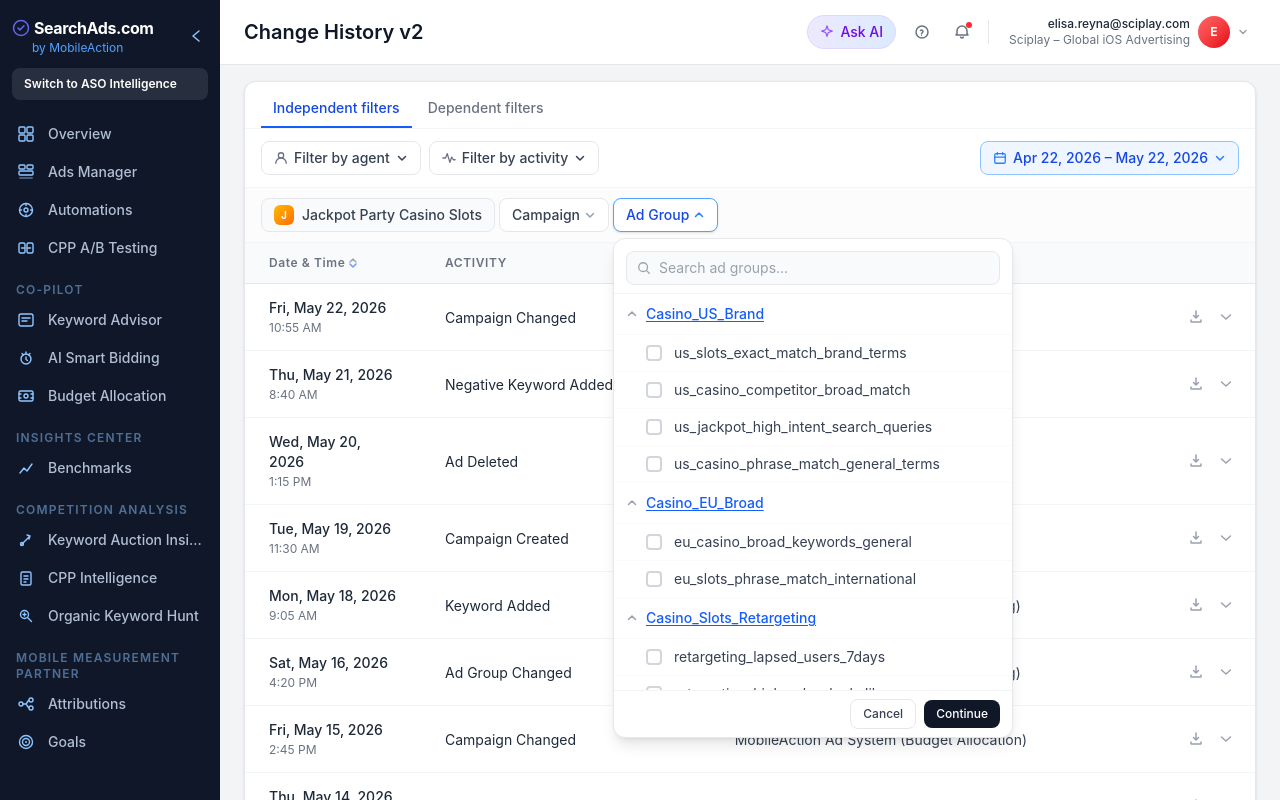
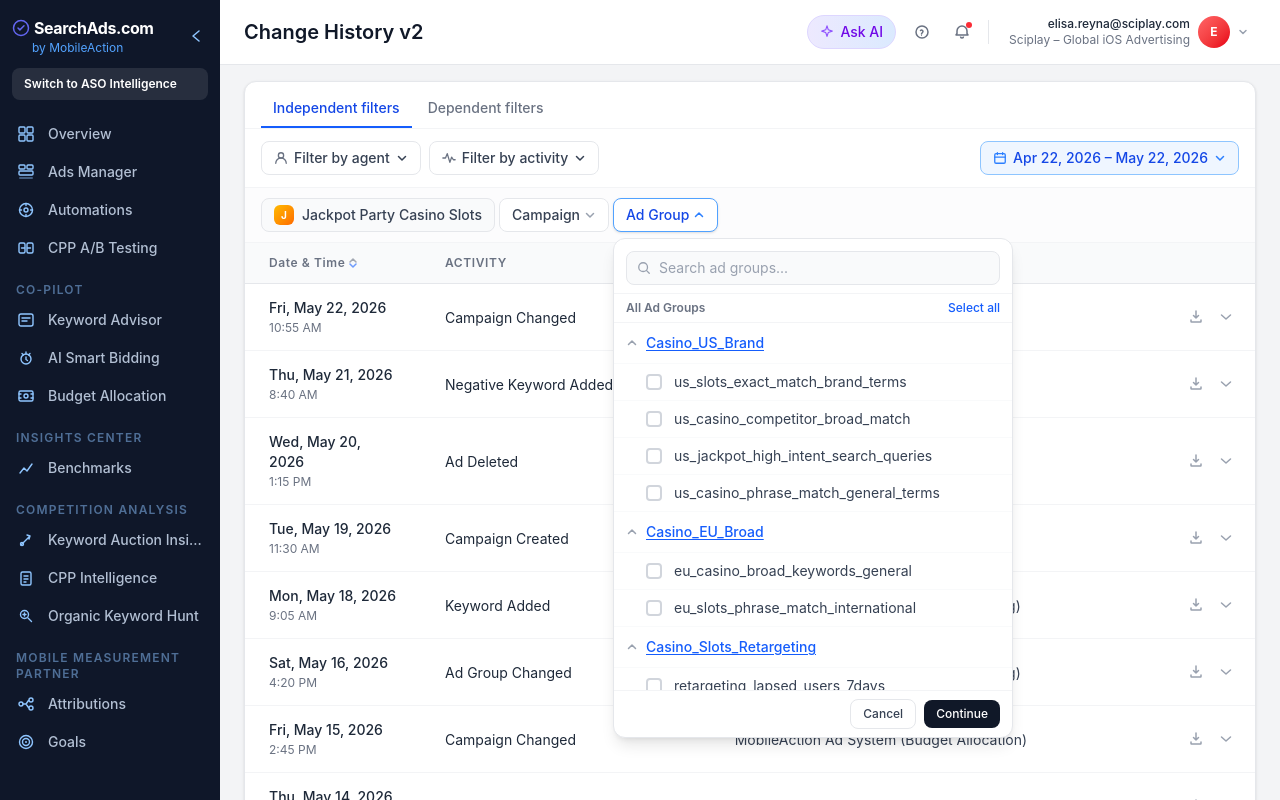
Before and after one commit to nazmibozdere-ma/changeHistory, a React (Vite) app: page / in a window 1280 px wide. Both pictures are taken after a click on the button "Ad Group". Shown: the top 800 px of the page. Built offline with nearby package versions, Linux system fonts and the light colour scheme.

Commit message:
Add "Select all" option to Campaign and Ad Group filters
Lets users select every visible campaign or ad group with one click,
in addition to the existing per-item toggling and "Clear" actions.

```diff
--- a/src/components/AdGroupSelectorDropdown.tsx
+++ b/src/components/AdGroupSelectorDropdown.tsx
@@ -38,6 +38,11 @@ export default function AdGroupSelectorDropdown({
 
   const clearAll = () => setDraft([]);
 
+  const selectAll = () => {
+    const visibleIds = filteredCampaigns.flatMap(c => c.adGroups.map(ag => ag.id));
+    setDraft(prev => Array.from(new Set([...prev, ...visibleIds])));
+  };
+
   const toggleCampaignCollapse = (campaignId: string) =>
     setCollapsedCampaigns(prev => ({ ...prev, [campaignId]: !prev[campaignId] }));
 
@@ -65,6 +70,15 @@ export default function AdGroupSelectorDropdown({
           )}
         </div>
       </div>
+
+      {filteredCampaigns.length > 0 && (
+        <div className="flex items-center justify-between px-3 py-1.5 border-t border-gray-100">
+          <span className="text-xs font-semibold text-gray-500">All Ad Groups</span>
+          <button onClick={selectAll} className="text-xs text-blue-600 hover:text-blue-700 font-medium transition-colors">
+            Select all
+          </button>
+        </div>
+      )}
 
       <div className="flex-1 overflow-y-auto border-t border-gray-100">
         {/* Selected section */}
--- a/src/components/CampaignSelectorModal.tsx
+++ b/src/components/CampaignSelectorModal.tsx
@@ -37,6 +37,9 @@ export default function CampaignSelectorModal({ campaigns, selected, onConfirm,
   const remove = (id: string) => setDraft(prev => prev.filter(x => x !== id));
 
   const clearAll = () => setDraft([]);
+
+  const selectAll = () =>
+    setDraft(prev => Array.from(new Set([...prev, ...visibleCampaigns.map(c => c.id)])));
 
   return (
     <div className="absolute left-0 top-full mt-1.5 z-50 bg-white border border-gray-200 rounded-xl shadow-lg flex flex-col" style={{ width: '360px', maxHeight: '480px' }}>
@@ -118,8 +121,13 @@ export default function CampaignSelectorModal({ campaigns, selected, onConfirm,
 
         {/* All campaigns */}
         <div>
-          <div className="px-3 py-2">
+          <div className="flex items-center justify-between px-3 py-2">
             <span className="text-xs font-semibold text-gray-500">All Campaigns</span>
+            {visibleCampaigns.length > 0 && (
+              <button onClick={selectAll} className="text-xs text-blue-600 hover:text-blue-700 font-medium transition-colors">
+                Select all
+              </button>
+            )}
           </div>
 
           {visibleCampaigns.length === 0 ? (
```
